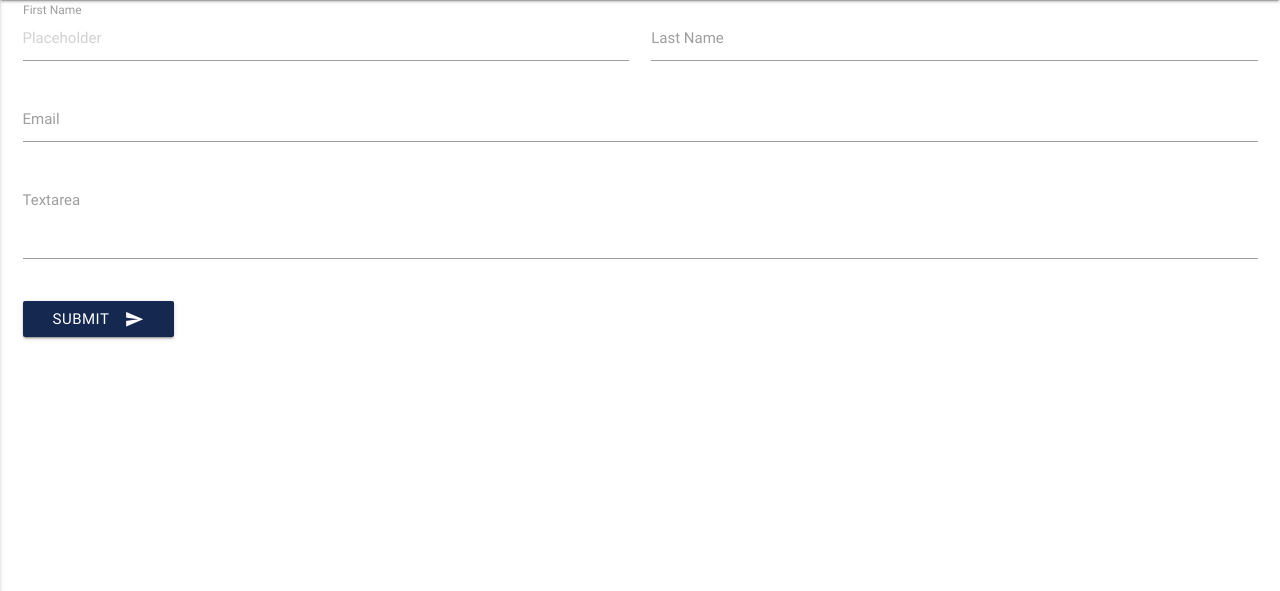
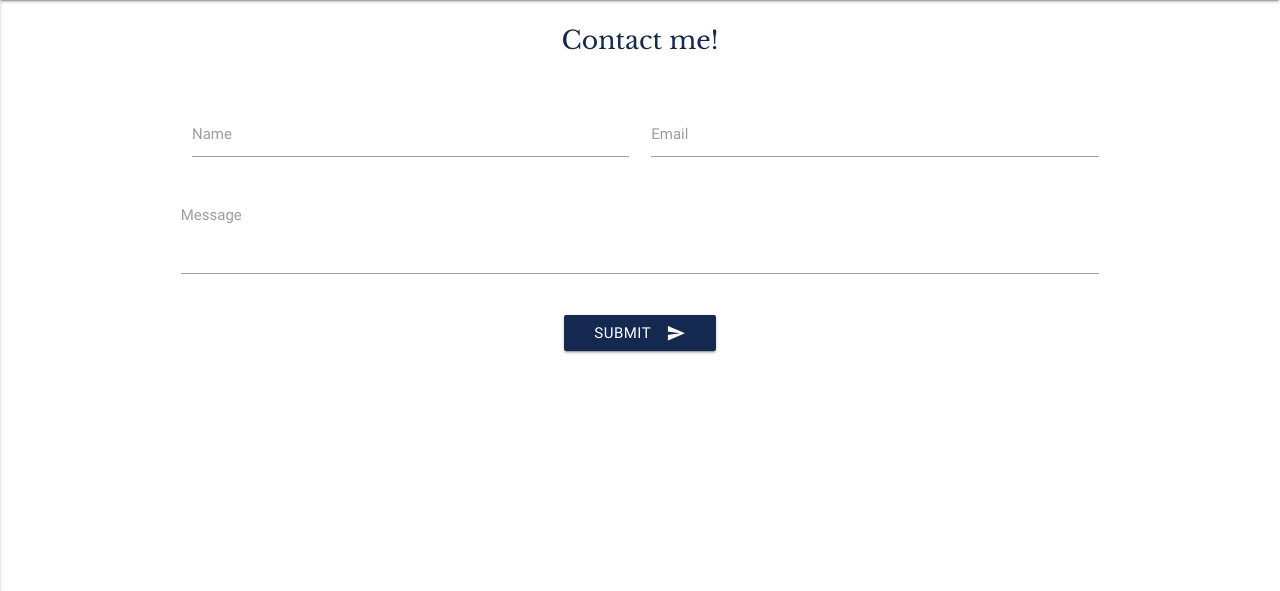
Before and after one commit to ycoll/Nim-Reads, a Flask app: page /contact in a window 1280 px wide. Shown: the part 64-655 px from the top of the page. Run offline with Flask 2, Linux system fonts and the light colour scheme; some libraries are stand-ins or nearby versions.

Commit message:
Added JS for contact form

```diff
--- /dev/null
+++ b/static/js/sendEmail.js
@@ -0,0 +1,17 @@
+function sendMail(contactMe) {
+	emailjs.send("gmail", "nim-reads", {
+			"from_name": contactMe.name.value,
+			"from_email": contactMe.email.value,
+			"message": contactMe.message.value
+		})
+		.then(
+			resetForm(),
+		);
+	return false;
+
+}
+
+function resetForm() {
+	let form = document.getElementById('myForm');
+	form.reset();
+}
--- a/templates/base.html
+++ b/templates/base.html
@@ -10,7 +10,8 @@
 	<link rel="stylesheet" href="https://cdnjs.cloudflare.com/ajax/libs/materialize/0.100.2/css/materialize.min.css">
 	<link rel="stylesheet" href="{{url_for('static', filename='css/style.css')}}" type="text/css" />
 
-	<script type="text/javascript" src="https://cdn.jsdelivr.net/npm/emailjs-com@2.3.2/dist/email.min.js"></script>
+	<script type="text/javascript" src="https://cdn.jsdelivr.net/npm/emailjs-com@2.4.1/dist/email.min.js">
+	</script>
 	<script type="text/javascript">
 		(function(){
       emailjs.init("user_2XLNWuqeljGFG1tggK7In");
@@ -30,11 +31,12 @@
 					<ul id="nav-mobile" class="right hide-on-med-and-down">
 						<li><a href="{{url_for('get_reviews')}}">Home</a></li>
 						<li><a href="{{url_for('add_review')}}">Add a Review!</a></li>
-                        <li><a href="{{url_for('contact')}}">Get in touch</a></li>
+						<li><a href="{{url_for('contact')}}">Get in touch</a></li>
 					</ul>
 					<ul class="side-nav" id="mobile-demo">
 						<li><a href="{{url_for('get_reviews')}}">Home</a></li>
 						<li><a href="{{url_for('add_review')}}">Add a Review!</a></li>
+                        <li><a href="{{url_for('contact')}}">Get in touch</a></li>
 					</ul>
 				</div>
 			</nav>
@@ -50,6 +52,7 @@
 
 	<script src="https://cdnjs.cloudflare.com/ajax/libs/jquery/3.2.1/jquery.min.js"></script>
 	<script src="https://cdnjs.cloudflare.com/ajax/libs/materialize/0.100.2/js/materialize.min.js"></script>
+	<script src="static/js/sendEmail.js"></script>
 	<script type="text/javascript">
 		$(document).ready(function() {
            $(".button-collapse").sideNav();
--- a/templates/contact.html
+++ b/templates/contact.html
@@ -1,35 +1,34 @@
 {% extends 'base.html' %}
 {% block content %}
 
+<h2 class="sub-headings flow-text center-align">Contact me!</h2>
+<div class="container">
 <div class="row">
-	<form class="col s12">
+	<form id="myForm" onsubmit="return sendMail(this);" class="col s12 center-align">
 		<div class="row">
-			<div class="input-field col s6">
-				<input placeholder="Placeholder" id="first_name" type="text" class="validate">
-				<label for="first_name">First Name</label>
+			<div class="input-field col s6 ">
+				<input  id="usr" type="text" name="name" class="validate">
+				<label for="name">Name</label>
 			</div>
-			<div class="input-field col s6">
-				<input id="last_name" type="text" class="validate">
-				<label for="last_name">Last Name</label>
+			<div class="row">
+				<div class="input-field col s6 ">
+					<input id="email" type="email" name="email" class="validate">
+					<label for="email">Email</label>
+				</div>
 			</div>
-		</div>
-		<div class="row">
-			<div class="input-field col s12">
-				<input id="email" type="email" class="validate">
-				<label for="email">Email</label>
+			<div class="row">
+				<div class="input-field col s12 ">
+					<textarea id="textarea1" class="materialize-textarea" name="message"></textarea>
+					<label for="textarea1">Message</label>
+				</div>
 			</div>
-		</div>
-		<div class="row">
-			<div class="input-field col s12">
-				<textarea id="textarea1" class="materialize-textarea"></textarea>
-				<label for="textarea1">Textarea</label>
-			</div>
-		</div>
-        <div class="input-field col s12">
-				<button class="btn waves-effect waves-light submit-button" type="submit" name="action">Submit
+			<div class="input-field col s12 ">
+				<button class="btn waves-effect waves-light submit-button" type="submit">Submit
               <i class="material-icons right">send</i>
          </button>
 			</div>
+		</div>
 	</form>
 </div>
+</div>
 {% endblock%}
```
